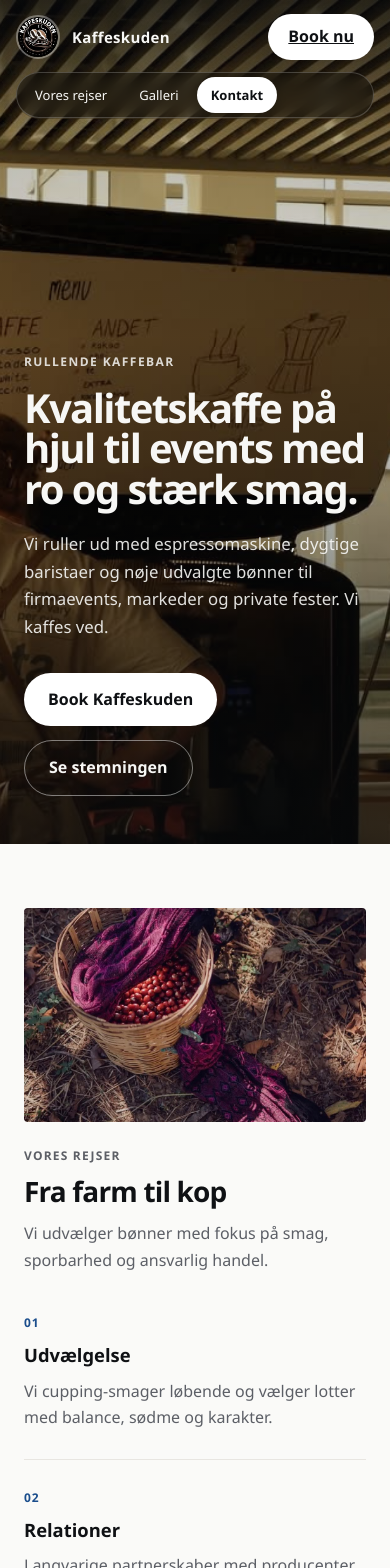
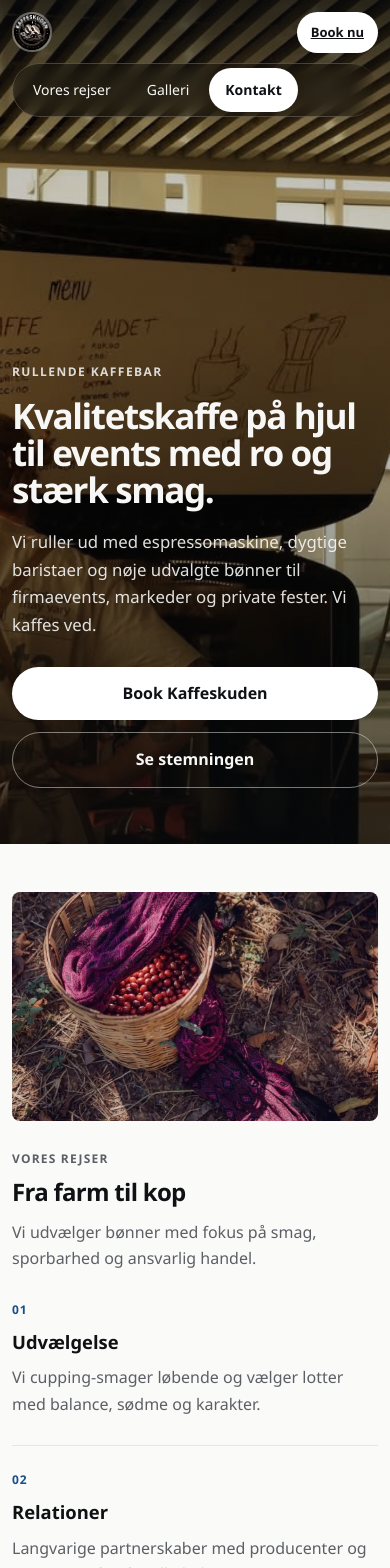
Before and after one commit to AndreasPehrson/kaffeskuden, a React (Vite) app: page / in a window 390 px wide. Shown: the top 1568 px of the page. Built offline with nearby package versions, Linux system fonts and the light colour scheme.

Commit message:
Improve mobile layout with touch-friendly header, hero, and form.

```diff
--- a/index.html
+++ b/index.html
@@ -2,7 +2,10 @@
 <html lang="da">
   <head>
     <meta charset="UTF-8" />
-    <meta name="viewport" content="width=device-width, initial-scale=1.0" />
+    <meta
+      name="viewport"
+      content="width=device-width, initial-scale=1.0, viewport-fit=cover"
+    />
     <meta name="robots" content="index, follow" />
     <meta name="theme-color" content="#0f1114" />
 
--- a/src/App.css
+++ b/src/App.css
@@ -293,7 +293,7 @@
 /* ——— Sections ——— */
 .section {
   padding: clamp(64px, 10vw, 120px) 0;
-  scroll-margin-top: 120px;
+  scroll-margin-top: var(--header-offset);
 }
 
 .section-head {
@@ -453,7 +453,7 @@
 .contact {
   background: var(--text-h);
   color: var(--text-on-dark);
-  scroll-margin-top: 120px;
+  scroll-margin-top: var(--header-offset);
   padding-bottom: 0;
 }
 
@@ -709,23 +709,42 @@
 /* ——— Mobile ——— */
 @media (max-width: 900px) {
   .topbar {
-    flex-wrap: wrap;
-    padding: 14px 16px;
-    gap: 12px;
+    display: grid;
+    grid-template-columns: 1fr auto;
+    grid-template-rows: auto auto;
+    align-items: center;
+    padding: calc(12px + var(--safe-top)) 16px 12px;
+    gap: 10px 12px;
   }
 
   .topbar--scrolled {
+    padding: calc(8px + var(--safe-top)) 16px 10px;
+  }
+
+  .brand {
+    grid-column: 1;
+    grid-row: 1;
+    min-width: 0;
+  }
+
+  .topbar-cta {
+    grid-column: 2;
+    grid-row: 1;
     padding: 10px 16px;
+    font-size: 14px;
+    white-space: nowrap;
   }
 
   .topbar nav {
-    order: 3;
+    grid-column: 1 / -1;
+    grid-row: 2;
     width: 100%;
     gap: 4px;
     overflow-x: auto;
     padding: 4px;
     -webkit-overflow-scrolling: touch;
     scrollbar-width: none;
+    mask-image: linear-gradient(90deg, #000 92%, transparent);
   }
 
   .topbar nav::-webkit-scrollbar {
@@ -733,33 +752,93 @@
   }
 
   .topbar nav a {
-    padding: 8px 14px;
-    font-size: 13px;
+    min-height: 44px;
+    padding: 10px 16px;
+    font-size: 14px;
     white-space: nowrap;
+    display: inline-flex;
+    align-items: center;
   }
 
   .brand span {
     font-size: 15px;
   }
 
+  .brand img {
+    width: 40px;
+    height: 40px;
+  }
+
+  .topbar--scrolled .brand img {
+    width: 36px;
+    height: 36px;
+  }
+
   .hero-copy {
-    padding: 120px 0 48px;
+    padding: calc(108px + var(--safe-top)) 0 56px;
   }
 
   .hero-copy h1 {
     max-width: none;
+    font-size: clamp(2rem, 9vw, 2.75rem);
+    line-height: 1.05;
+  }
+
+  .lead {
+    font-size: 1.05rem;
+  }
+
+  .hero-actions {
+    flex-direction: column;
+    align-items: stretch;
+    gap: 12px;
+    margin-top: 28px;
+  }
+
+  .cta,
+  .ghost {
+    justify-content: center;
+    min-height: 48px;
+    padding: 14px 20px;
+  }
+
+  .section {
+    padding: clamp(48px, 12vw, 80px) 0;
+  }
+
+  .section-head {
+    margin-bottom: 28px;
+  }
+
+  .section-head h2 {
+    font-size: clamp(1.5rem, 6vw, 2rem);
   }
 
   .story-split {
     grid-template-columns: 1fr;
+    gap: 28px;
   }
 
   .story-image {
     aspect-ratio: 16 / 10;
+    border-radius: 8px;
+  }
+
+  .story-grid {
+    gap: 24px;
+  }
+
+  .section-gallery .section-head {
+    margin-bottom: 20px;
   }
 
   .photo-mosaic {
     grid-template-columns: 1fr 1fr;
+    gap: 3px;
+
+    img {
+      min-height: 160px;
+    }
 
     .tile-a,
     .tile-b,
@@ -769,17 +848,29 @@
     .tile-f {
       grid-column: span 1;
       grid-row: span 1;
-      min-height: 180px;
+      min-height: 160px;
     }
 
     .tile-a {
       grid-column: span 2;
-      min-height: 240px;
+      min-height: 220px;
     }
   }
 
   .event-grid {
     grid-template-columns: 1fr;
+  }
+
+  .event-grid article {
+    padding: 24px 20px;
+  }
+
+  .contact-inner h2 {
+    font-size: clamp(1.5rem, 6vw, 2rem);
+  }
+
+  .contact-stack {
+    margin-top: 28px;
   }
 
   .field-row {
@@ -788,7 +879,74 @@
   }
 
   .contact-form {
-    padding: 24px 20px 28px;
+    padding: 24px 18px 28px;
     border-radius: 16px;
+    gap: 18px;
+  }
+
+  .contact-form input:focus,
+  .contact-form textarea:focus {
+    transform: none;
+  }
+
+  .contact-form button {
+    min-height: 52px;
+  }
+
+  .contact-links {
+    flex-direction: column;
+    align-items: stretch;
+
+    a {
+      justify-content: center;
+      min-height: 48px;
+      padding: 12px 18px;
+    }
+  }
+
+  .site-footer {
+    padding-bottom: calc(24px + var(--safe-bottom));
   }
 }
+
+@media (max-width: 480px) {
+  .topbar {
+    padding-inline: 12px;
+  }
+
+  .brand span {
+    display: none;
+  }
+
+  .topbar-cta {
+    padding: 10px 14px;
+    font-size: 13px;
+  }
+
+  .hero-copy {
+    padding-top: calc(96px + var(--safe-top));
+  }
+
+  .photo-mosaic {
+    grid-template-columns: 1fr;
+
+    .tile-a,
+    .tile-b,
+    .tile-c,
+    .tile-d,
+    .tile-e,
+    .tile-f {
+      grid-column: span 1;
+      min-height: 200px;
+    }
+
+    .tile-a {
+      min-height: 260px;
+    }
+  }
+
+  .contact-alt {
+    margin-top: 32px;
+    padding-top: 28px;
+  }
+}
--- a/src/App.tsx
+++ b/src/App.tsx
@@ -29,9 +29,13 @@ function App() {
     useState<(typeof NAV_SECTIONS)[number]>('om-os')
 
   useEffect(() => {
-    const headerOffset = 120
+    const getHeaderOffset = () => {
+      const topbar = document.querySelector('.topbar')
+      return (topbar?.getBoundingClientRect().height ?? 120) + 8
+    }
 
     const updateHeader = () => {
+      const headerOffset = getHeaderOffset()
       const scrollTop =
         window.scrollY ||
         document.documentElement.scrollTop ||
--- a/src/index.css
+++ b/src/index.css
@@ -9,6 +9,9 @@
   --accent: #1a4d8c;
   --accent-hover: #153d70;
   --shell: min(1200px, calc(100% - 48px));
+  --header-offset: 120px;
+  --safe-top: env(safe-area-inset-top, 0px);
+  --safe-bottom: env(safe-area-inset-bottom, 0px);
 
   --sans: 'Segoe UI', system-ui, Roboto, sans-serif;
   --heading: 'Segoe UI', system-ui, Roboto, sans-serif;
@@ -24,7 +27,14 @@
   scroll-behavior: smooth;
 
   @media (max-width: 768px) {
+    --shell: min(1200px, calc(100% - 32px));
+    --header-offset: 148px;
     font-size: 16px;
+  }
+
+  @media (max-width: 480px) {
+    --shell: min(1200px, calc(100% - 24px));
+    --header-offset: 132px;
   }
 }
 
@@ -41,6 +51,7 @@ html {
 body {
   margin: 0;
   background: var(--bg);
+  padding-bottom: var(--safe-bottom);
 }
 
 #root {
```
